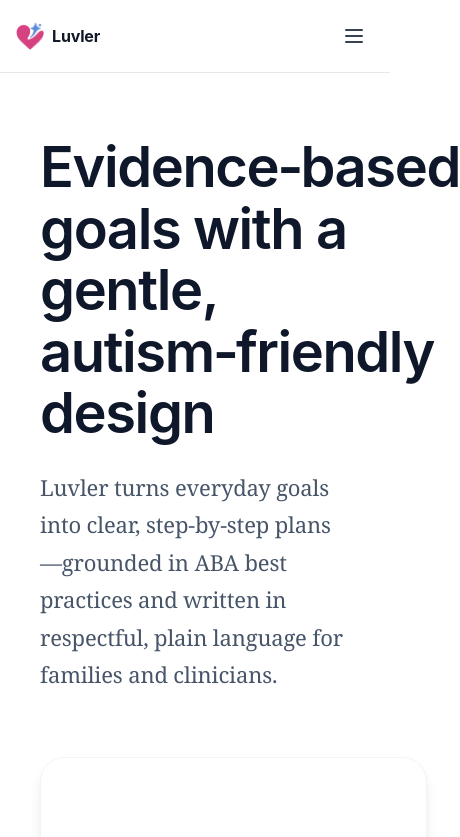
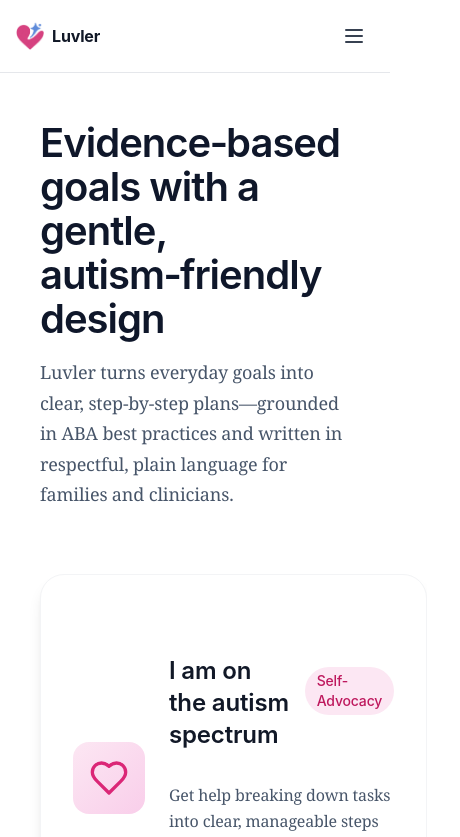
Before and after one commit to bohselecta/luvler, a Next.js app: page / in a window 390 px wide. Shown: the top 837 px of the page, 460 px wide, since content can reach past the window. Built offline with nearby package versions, Linux system fonts and the light colour scheme; no server answers.

Commit message:
Fix mobile typography: reduce H1 size from 3.5rem to 2.5rem on mobile, adjust paragraph size

```diff
--- a/app/page.tsx
+++ b/app/page.tsx
@@ -21,10 +21,10 @@ export default function RouterScreen() {
       <div className="max-w-[1280px] w-full px-4 md:px-8">
         {/* Header */}
         <div className="mb-16">
-          <h1 className="mt-10 text-[3.5rem] md:text-[4rem] leading-[1.1] font-semibold tracking-tight text-slate-900 max-w-4xl font-display">
+          <h1 className="mt-6 md:mt-10 text-[2.5rem] sm:text-[3rem] md:text-[4rem] leading-[1.1] font-semibold tracking-tight text-slate-900 max-w-4xl font-display">
             Evidence‑based goals with a gentle, autism‑friendly design
           </h1>
-          <p className="mt-6 text-[22px] leading-[1.7] font-normal text-slate-600 max-w-[48ch] font-serif">
+          <p className="mt-4 md:mt-6 text-lg md:text-[22px] leading-[1.7] font-normal text-slate-600 max-w-[48ch] font-serif">
             Luvler turns everyday goals into clear, step‑by‑step plans—grounded in ABA best practices and written in respectful, plain language for families and clinicians.
           </p>
         </div>
```
